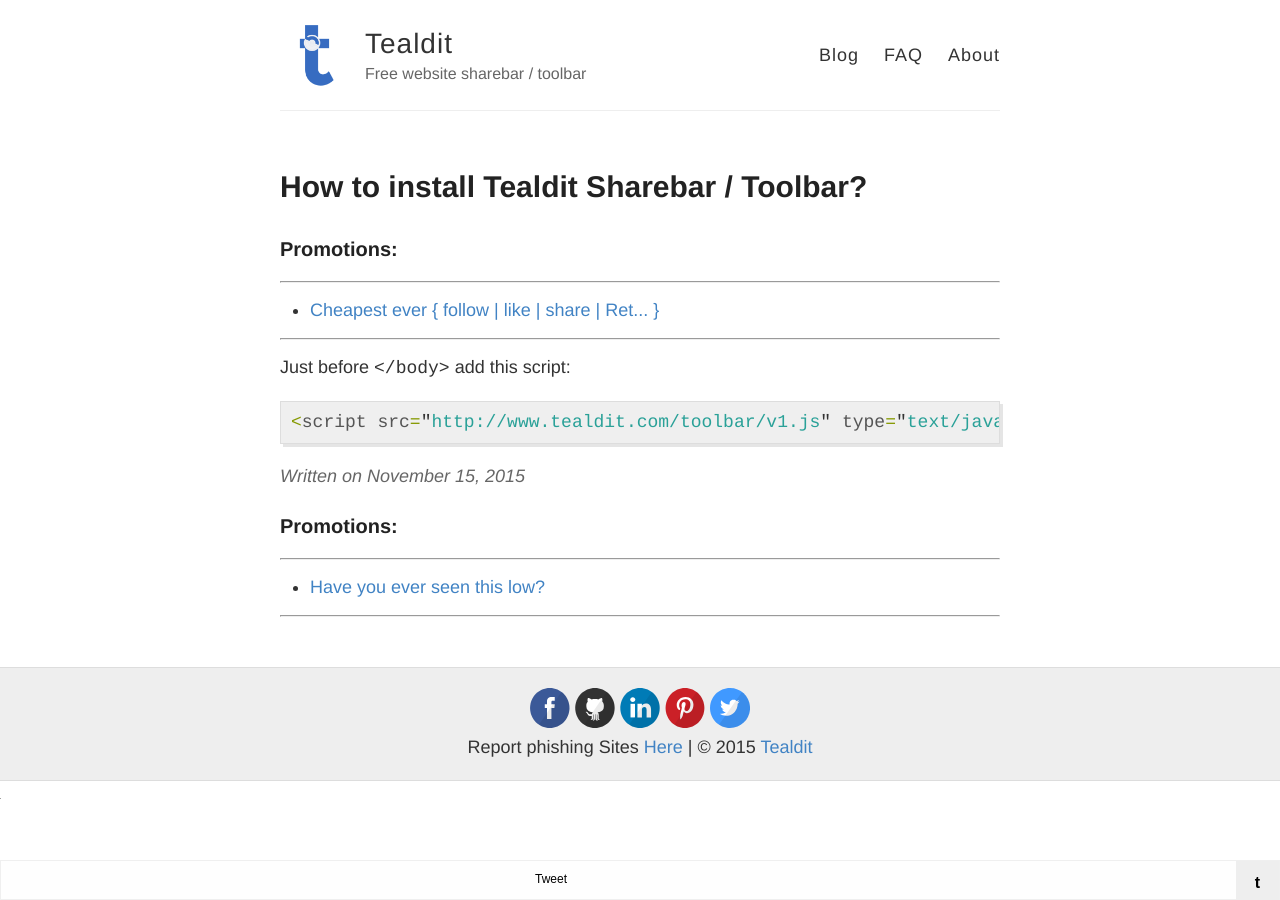
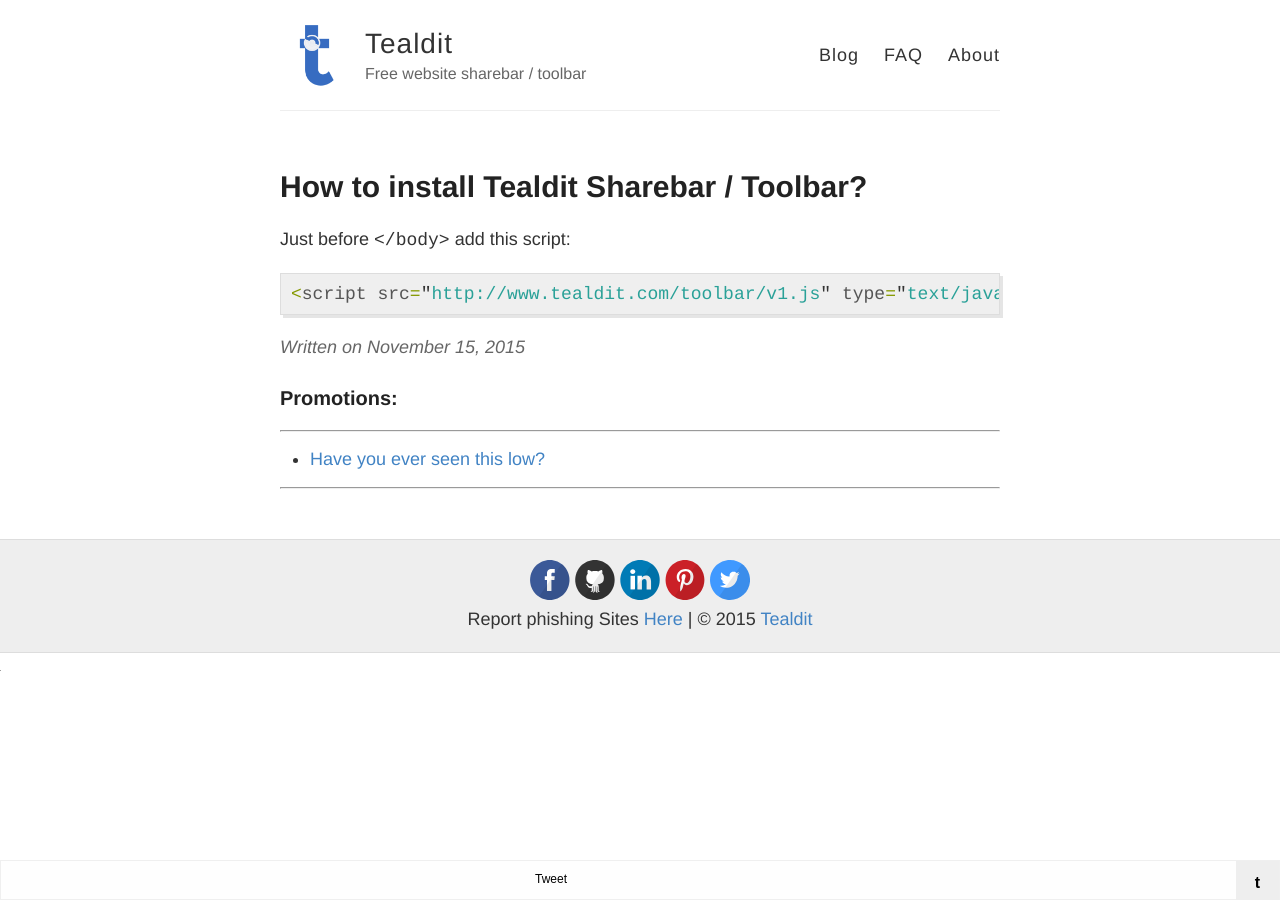
Before and after one commit to tealdit/tealdit.github.io, a Jekyll site: the page built from _posts/2015-11-15-install-tealdit-toolbar.md, in a window 1280 px wide. Built offline with Jekyll 4.4.1, drawn with Linux system fonts in a browser that asks for light colours; nearby versions of some CDN libraries; comment, search, counter and statistics services are not loaded.

Commit message:
Update post.html

```diff
--- a/_layouts/post.html
+++ b/_layouts/post.html
@@ -6,12 +6,6 @@
 	<h1>{{ page.title }}</h1>
 
 	<div class="adsense">
-		<h3>Promotions:</h3>
-        <hr/>
-        <ul>
-          <li><a href="http://goo.gl/MdtQsd" rel="external nofollow" target="_blank">Cheapest ever { follow | like | share | Ret... }</a></li>
-        </ul>
-        <hr/>
 		<!-- Google adsense starts -->
 		<script async src="//pagead2.googlesyndication.com/pagead/js/adsbygoogle.js"></script>
 		<ins class="adsbygoogle" style="display: block !important;visibility: visible !important;" data-ad-client="ca-pub-9567128729272204" data-ad-slot="2220424816" data-ad-format="auto">
```
